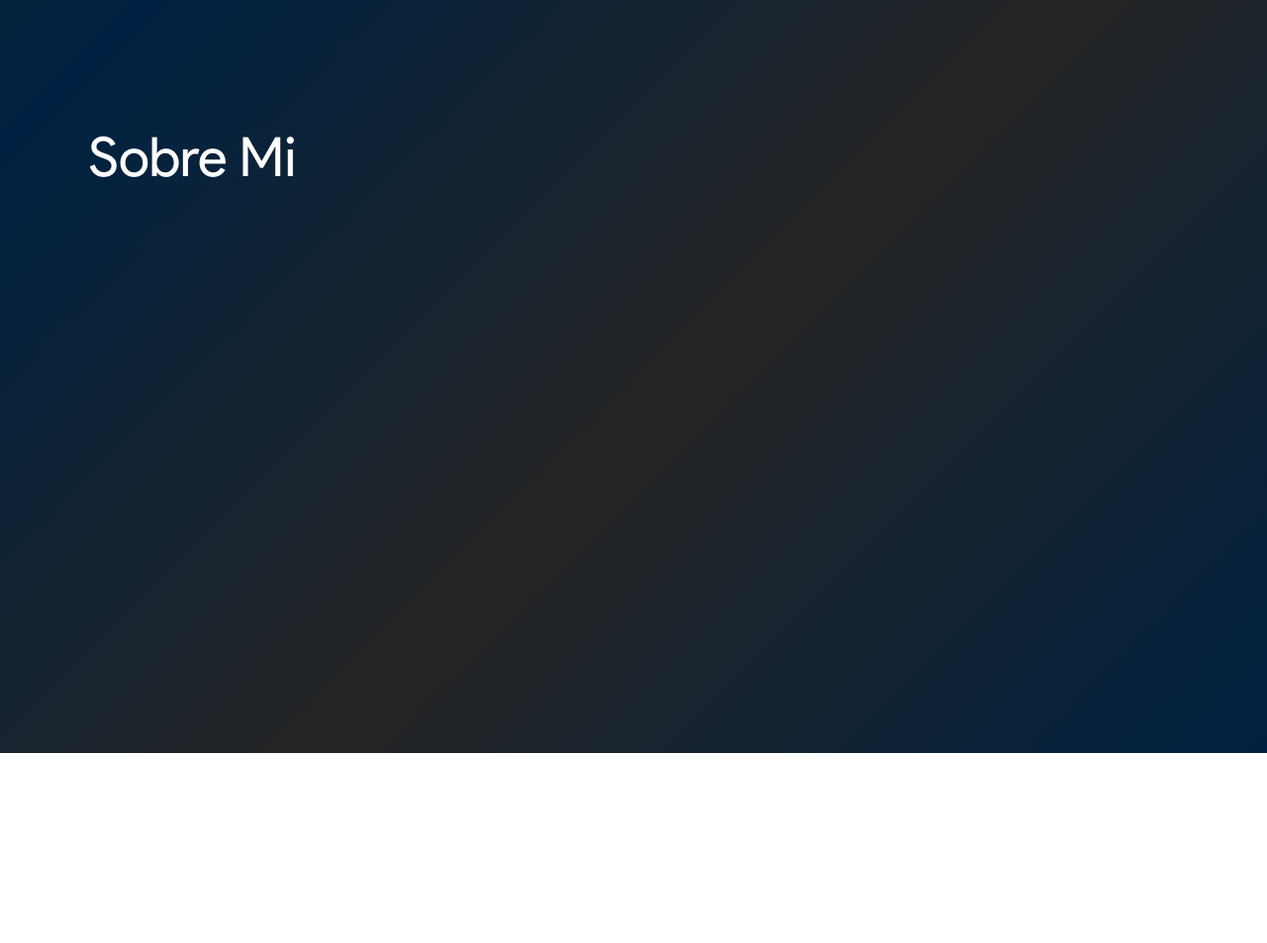
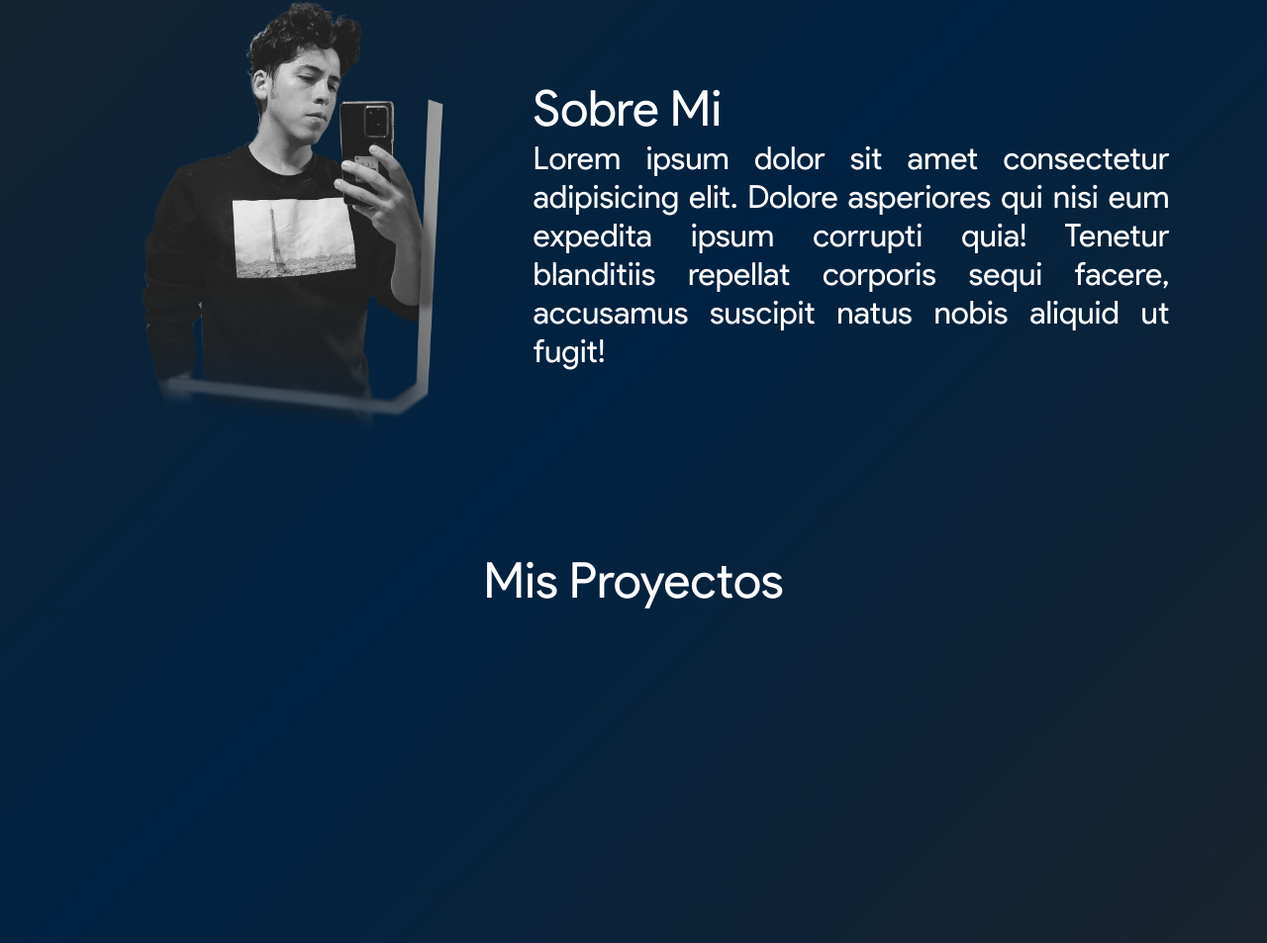
Before and after one commit to cZantana/Czantana.github.io, a plain HTML site: page Proyecto portafolio/Portfolio.html in a window 1280 px wide. Shown: the part 779-1732 px from the top of the page at 99% size. Before the commit the page ends 1540 px from the top, so only its background shows below. Drawn offline with Linux system fonts and the light colour scheme.

Commit message:
Third commit (About-me section finished)
About-me section finished, starting project section

```diff
--- a/Proyecto portafolio/CSSportfolio.css
+++ b/Proyecto portafolio/CSSportfolio.css
@@ -32,6 +32,7 @@
 body{
     display:block;
     min-height: 100vh;
+    height: 500vh;
     /* background: url("Portfolio files/Render Harley fat bob V2.jpg") no-repeat;
     background-size: cover;
     background-position: center;
@@ -144,13 +145,14 @@ header{
 /* INICIO DE HOME */
 
 .home{
-    height: 80vh;
+    height: auto;
     width: 100%;
     display: flex;
     margin-top: 15vh;
     padding-top: 10vh;
     padding-left: 7%;
     padding-right: 10%;
+    padding-bottom: 50vh;
 }
 .home-content{
     padding-top: 15vh;
@@ -158,10 +160,11 @@ header{
     width: 50%;
     position: absolute;
 }
+
 .home h1.Hola{
     font-size: 30px;
     font-weight: lighter;
-    font-family: "Florida Vibes";
+    font-family: "Product Sans";
     color: white;
     transition: 0.3s;
     margin-left: 10%;
@@ -170,7 +173,7 @@ header{
 .home h1.Nombre{
     font-size: 55px;
     font-weight: lighter;
-    font-family: "Florida Vibes";
+    font-family: "Product Sans";
     color: white;
     transition: 0.3s;
     text-wrap: nowrap;
@@ -219,6 +222,7 @@ header{
         width: 50%;
     }
     .home{
+        padding-bottom: 50vh;
         padding-right: 5vw;
     }
 }
@@ -331,9 +335,6 @@ header{
     .flickity-slider{
         padding-inline: 0%;
     }
-    .home{
-        height: 700px;
-    }
 }
 
 @media (max-width: 1380px){
@@ -364,9 +365,11 @@ header{
     }
     .home{
         padding-inline: 0;
+        padding-bottom: 60vw;
     }
     .home-content{
-        padding-inline: 3%;
+        padding-right: 3%;
+        padding-left: 2%;
     }
     .gallery-cell img{
         opacity: 40%;
@@ -385,20 +388,135 @@ header{
 /* About-me Section */
 
 .about-me{
-    height: 90vh;
-    width: 100%;
+    height: fit-content;
 }
 
 .sobreMi{
-    padding-top: 10.5vh;
-    padding-left: 7%;
+    display: grid;
+    grid-template-columns: 40% 1fr;
+    height: fit-content;
+    width: 100%;
+    padding-inline: 5%;
 }
 
-.sobreMi h1{
-    font-size: 55px;
+.contenidosobremi{
+    opacity: 0;
+    filter: blur(5px);
+    transform: translateX(-10%);
+    transition: 1s;
+    text-wrap: nowrap;
+    font-size: 50px;
     font-weight: lighter;
-    font-family: "Florida Vibes";
+    font-family: "Product Sans";
     color: white;
-    transition: 0.3s;
+    transition-delay: 0s;
+    padding-right: 5%;
+}
+
+.contenidosobremi:nth-child(1){
+    padding-top: 10%;
+    grid-column: 2;
+    align-self: end;
+}
+.contenidosobremi:nth-child(2){
+    grid-column: 2;
+    text-wrap: wrap;
+    text-align: justify;
+    font-size: 30px;
+    transition-delay: 0.3s;
+}
+.contenidosobremi:nth-child(3){
+    display: grid;
+    grid-column: 1;
+    grid-row: 1 / span 2;
+    padding-top: 20%;
+    place-items: center;
+    transition-delay: 0.6s;
+    padding-right: 0;
+}
+.contenidosobremi:nth-child(3) img{
+    width: 80%
+}
+
+.sobreMiS{
+    opacity: 1;
+    filter: blur(0);
+    transform: translateX(0);
+    transition: 1s;
+}
+
+@media (max-width: 1380px){
+    .contenidosobremi:nth-child(1){
+        padding-left: 2%;
+    }
+    .contenidosobremi:nth-child(2){
+        font-size: 2.5vw;
+        padding-left: 2%;
+    }
+
+}
+
+@media (max-width: 900px){
+    .sobreMi{
+        display: block;
+        height: fit-content;
+        width: 100%;
+        padding-inline: 5%;
+    }
+    .contenidosobremi:nth-child(2){
+        padding-top: 5%;
+        font-size: 30px;
+        text-justify: justify;
+    }
+    .contenidosobremi:nth-child(3){
+        padding-top: 5%;
+        height: fit-content;
+    }
+    .contenidosobremi:nth-child(3) img{
+        width: 45vh;
+    }
+}
+
+@media (max-width: 600px){
+
+    .contenidosobremi:nth-child(2){
+        padding-top: 5%;
+        font-size: 25px;
+        text-justify: justify;
+    }
+    .contenidosobremi:nth-child(3) img{
+        width: 80%;
+    }
+}
+
+/* INICIO SECCION PROYECTOS */
+
+.proyectos
+{
+    display: flex;
+    justify-content: center;
+    width: 100%;
+    height: 100vh;
+}
+
+.titleproyectos{
+    opacity: 0;
+    filter: blur(5px);
+    transform: translateY(-10%);
+    padding-top: 10vh;
+    transition: 1s;
     text-wrap: nowrap;
+    font-size: 50px;
+    font-weight: lighter;
+    font-family: "Product Sans";
+    color: white;
+    transition-delay: 0s;
 }
+
+.titleproyectosS
+{
+    opacity: 1;
+    filter: blur(0);
+    transform: translateY(0);
+    transition: 1s;
+}
--- a/Proyecto portafolio/JSportfolio.js
+++ b/Proyecto portafolio/JSportfolio.js
@@ -1,7 +1,57 @@
 console.log("JELOUDA")
 
+function isInViewport(el) {
+  const rect = el.getBoundingClientRect();
+  console.log("Top",rect.top)
+  console.log("window",window.innerHeight)
+  return rect.top;
+}
+
+function Aparicion(section,items,styles)
+{
+  if (isInViewport(section) < (window.innerHeight*0.45))
+  {
+      for (i=0; i < items.length;i++){
+        items[i].classList.add(styles)
+      }
+  }
+  else if (isInViewport(section) >= (window.innerHeight*0.70)){
+      for (i=0; i < items.length;i++){
+        items[i].classList.remove(styles)
+      }
+  }
+}
+
+const aboutSection = document.querySelector('.about-me');
+const contsobreMi = document.getElementsByClassName("contenidosobremi")
+const homecontent = document.querySelector(".home-content")
+const homesection = document.querySelector(".home")
+
+const proyectSection = document.querySelector('.proyectos');
+const contproyects = document.getElementsByClassName("titleproyectos")
+
+
+homesection.style.height = String(homecontent.offsetTop+homecontent.offsetHeight)+"px";
+
+window.addEventListener("resize", function(event){
+  homesection.style.height = String(homecontent.offsetTop+homecontent.offsetHeight)+"px";
+})
+
+// Aparicion de sobre mi
+
+
+document.addEventListener('scroll', function () {
+
+  Aparicion(aboutSection,contsobreMi,"sobreMiS")
+  Aparicion(proyectSection,contproyects,"titleproyectosS")
+
+})
+
+
 var flkty = new Flickity( '.main-gallery', {
-    // options
-    cellAlign: 'left',
-    contain: true
-  });
+  // options
+  cellAlign: 'left',
+  contain: true
+});
+
+// Animacion de entrada de objetos
--- a/Proyecto portafolio/Portfolio.html
+++ b/Proyecto portafolio/Portfolio.html
@@ -46,10 +46,16 @@
 
     </section>
     <section class="about-me">
-        <div class="sobreMi">
-            <h1 > Sobre Mi</H1>
+        <div class="sobreMi" id="titlesobremi">
+            <div class="contenidosobremi"> Sobre Mi</div>
+            <div class="contenidosobremi"> Lorem ipsum dolor sit amet consectetur adipisicing elit. Dolore asperiores qui nisi eum expedita ipsum corrupti quia! Tenetur blanditiis repellat corporis sequi facere, accusamus suscipit natus nobis aliquid ut fugit!</div>
+            <div class="contenidosobremi">
+                <img src="Portfolio files\Images\Imagenpropia.png" alt="ImagenPropia">
+            </div>
         </div>
-
+    </section>
+    <section class="proyectos">
+        <h1 class="titleproyectos">Mis Proyectos</h1>
     </section>
 
     <header class="header">
```
Also changed, not shown: Proyecto portafolio/Portfolio files/Images/Imagenpropia.png (added).
